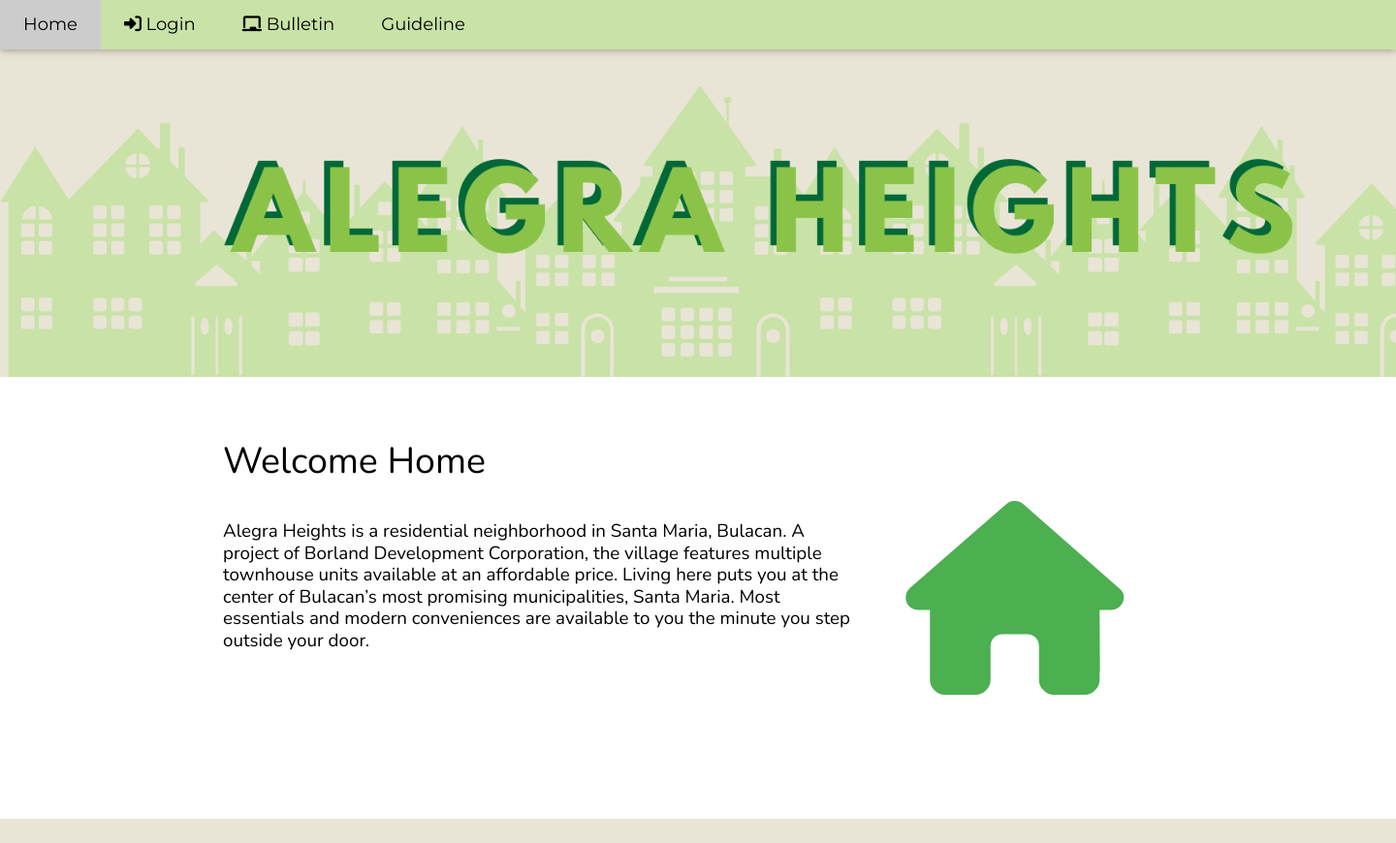
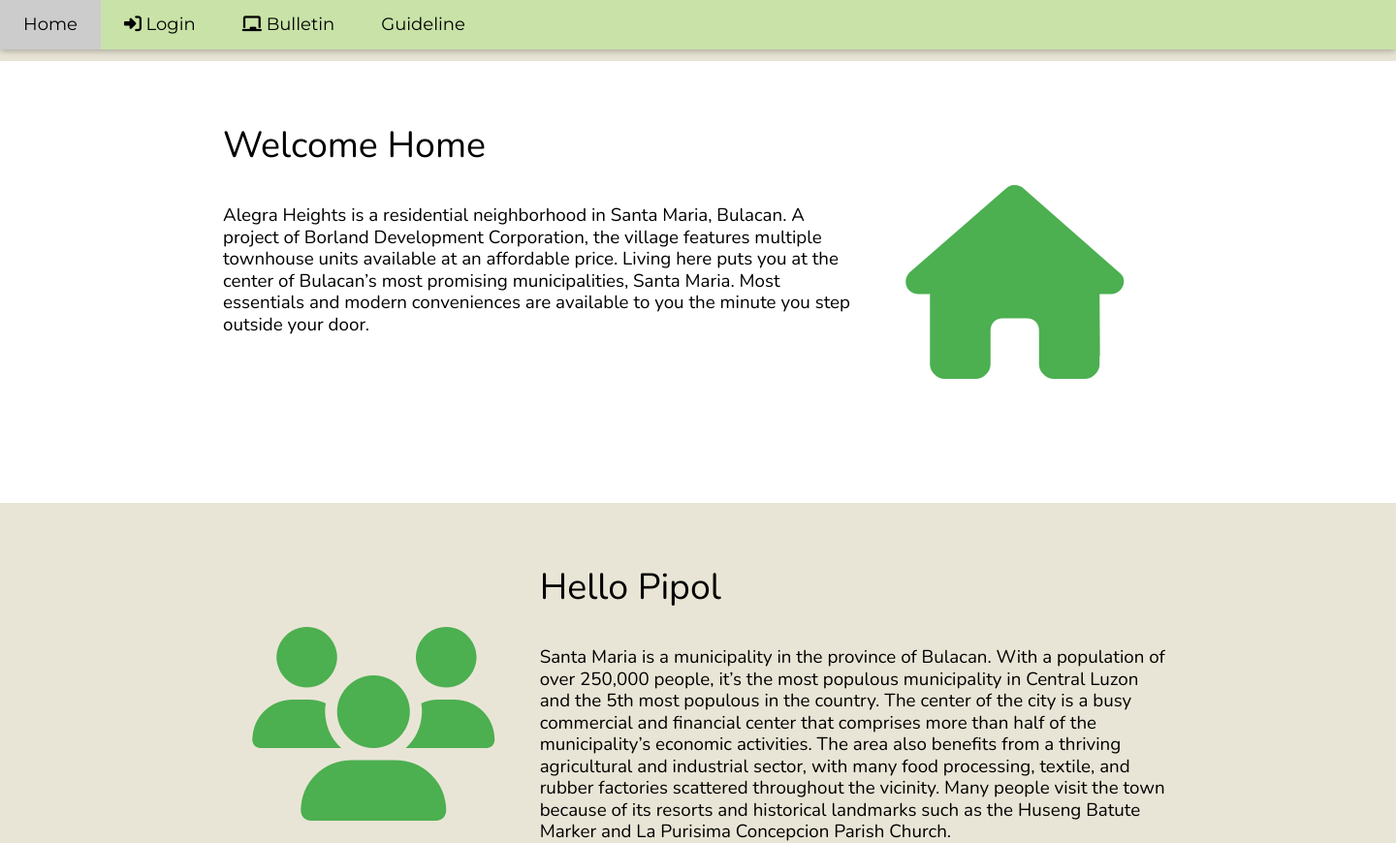
Before and after one commit to DefinitelyNotAnAssassin/Alegra, a PHP site: page / in a window 1440 px wide; the page is wider, and only the part inside the window is pictured. Shown: the top 870 px of that part at 97% size. Run offline with PHP 8.4, Linux system fonts and the light colour scheme; some libraries are stand-ins or nearby versions.

Commit message:
chore: Update header margin in index.php

```diff
--- a/index.php
+++ b/index.php
@@ -85,9 +85,8 @@ $obj = new adminback();
     </div>
 
     <!-- Header -->
-    <header class="" style="margin: 0;">
-        <img src="assets/img/banner.png" style=" max-width: 110%; height: auto;">
-    </header>
+    <header class="" style="margin-bottom: 5vh;">
+         <br /></header>
 
     <!-- First Grid -->
     <div class="w3-row-padding w3-white w3-padding-64 w3-container">
--- a/logout.php
+++ b/logout.php
@@ -2,6 +2,6 @@
 session_start();
 if(session_destroy())
 {
-header("Location: mem_login.php");
+header("Location: admin/admin-login.php");
 }
 ?>
```
